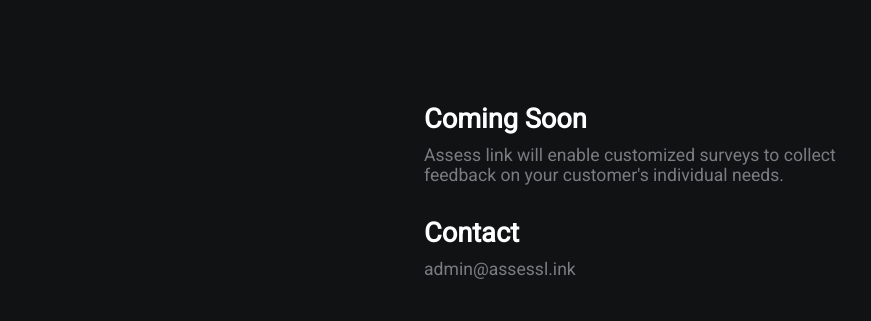
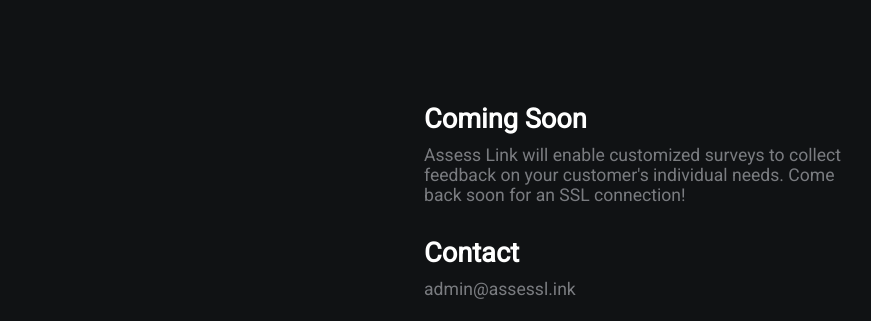
Before and after one commit to assesslink/assesslink.github.io, a plain HTML site: page index.html in a window 1280 px wide. Shown: the top 321 px of the page, without its empty margins (216-1087 px from the left). Drawn offline with Linux system fonts and the light colour scheme.

Commit message:
Update index.html

```diff
--- a/index.html
+++ b/index.html
@@ -16,7 +16,7 @@
         </div>
         <div class="section-2">
             <h2>Coming Soon</h2>
-            <p>Assess link will enable customized surveys to collect feedback on your customer's individual needs.</p>
+            <p>Assess Link will enable customized surveys to collect feedback on your customer's individual needs. Come back soon for an SSL connection!</p>
             <h2>Contact</h2>
             <p>admin@assessl.ink</p>
         </div>
```
